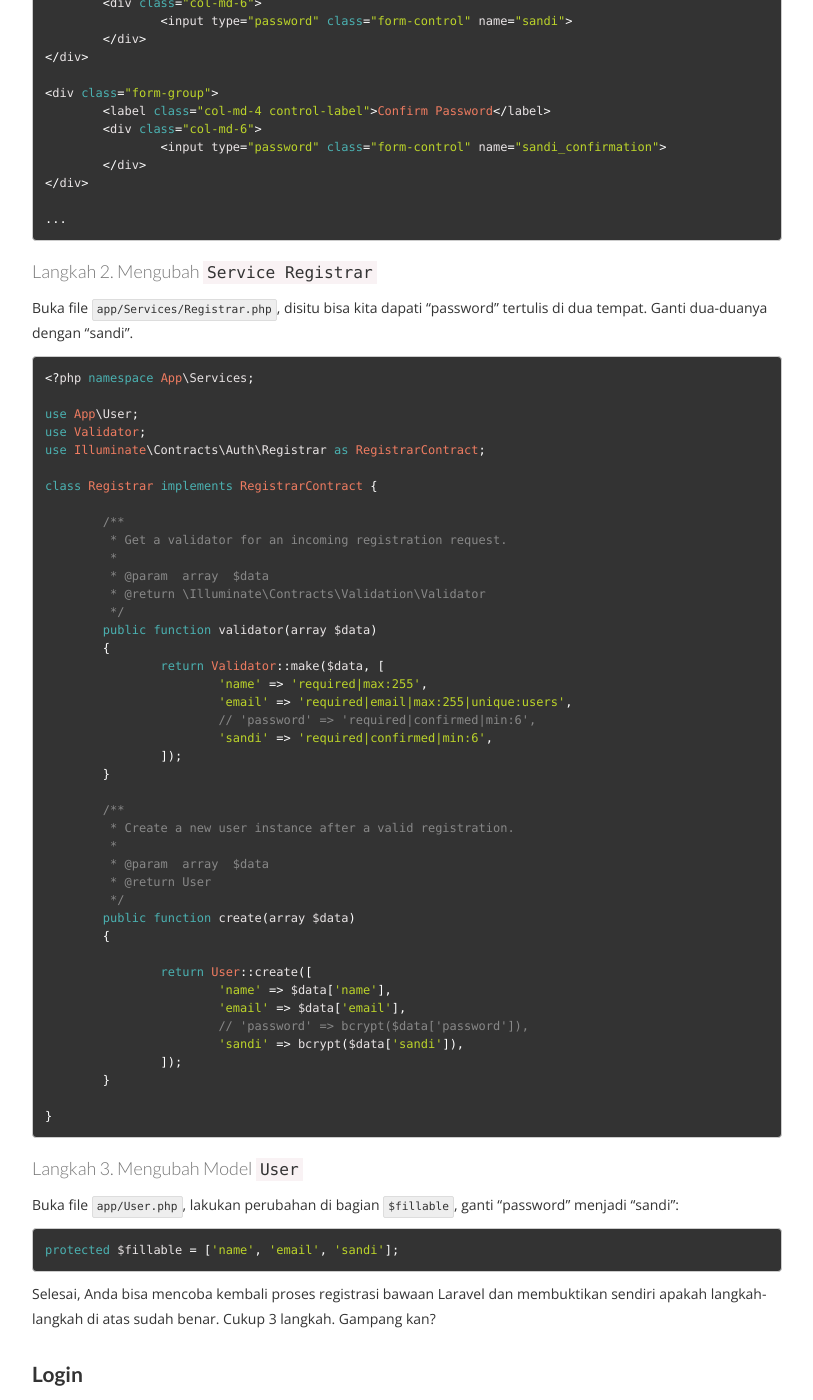
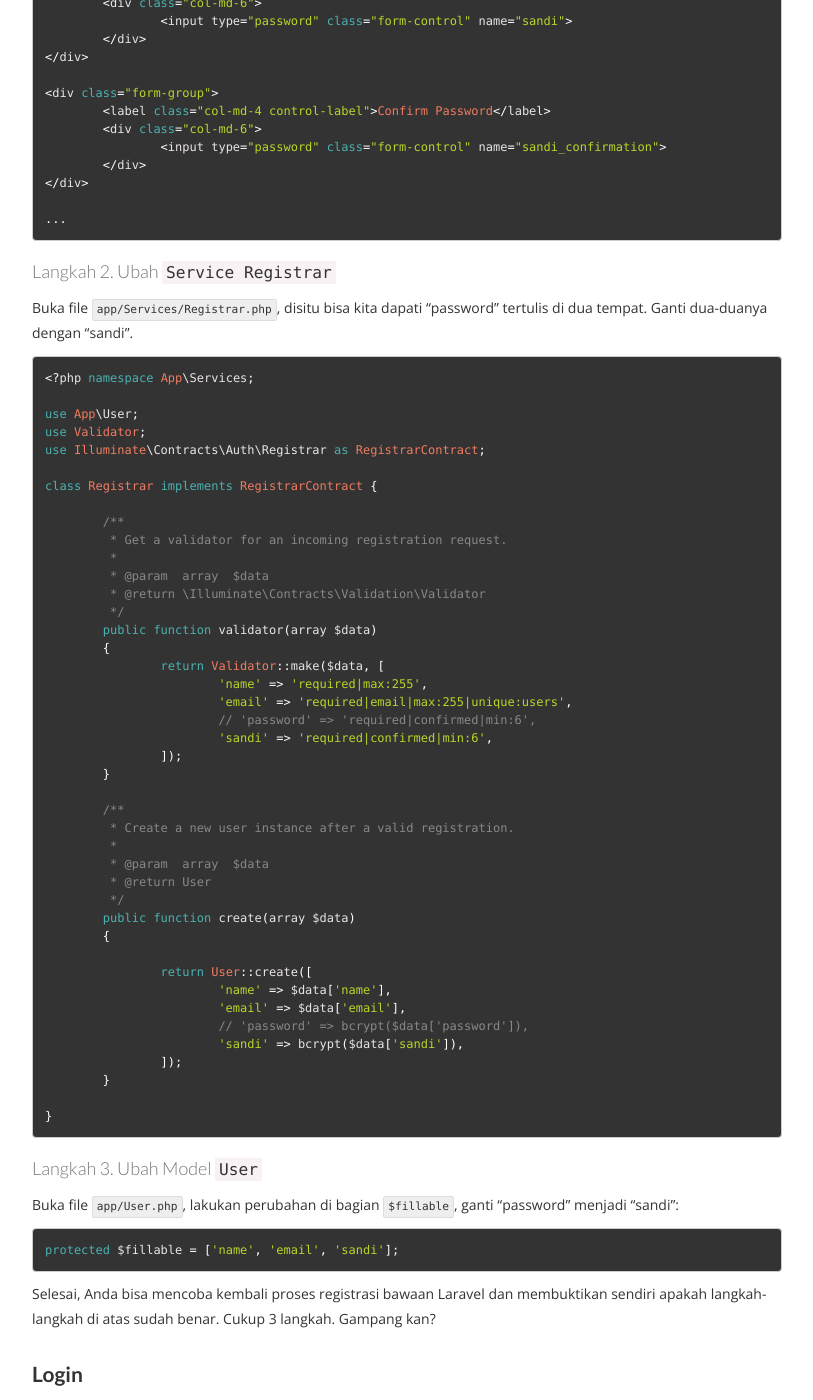
Before and after one commit to id-laravel/id-laravel.github.io, a Jekyll site: the page built from _posts/2015-04-05-custom-field-autentikasi-default.md, in a window 1280 px wide and 1400 px high, scrolled down 937 px. Shown: the whole window, without its empty margins (233-1046 px from the left). Built offline with Jekyll 4.4.1, drawn with Linux system fonts in a browser that asks for light colours; nearby versions of some CDN libraries; comment, search, counter and statistics services are not loaded; some of the changed text lies outside the part shown.

Commit message:
copywrite

```diff
--- a/_posts/2015-04-05-custom-field-autentikasi-default.md
+++ b/_posts/2015-04-05-custom-field-autentikasi-default.md
@@ -18,7 +18,7 @@ Kolom password digunakan baik ketika registrasi ataupun login. Oleh karena itu,
 
 ### Registrasi
 
-#### Langkah 1. Mengubah `View`
+#### Langkah 1. Ubah `View`
 
 Buka file `resources/views/auth/register.blade.php`. Disitu terdapat dua buah tag `input`, yaitu untuk password dan password_confirmasion. Ubah atribut `name` masing-masing menjadi "sandi" dan "sandi_confirmation":
 
@@ -41,7 +41,7 @@ Buka file `resources/views/auth/register.blade.php`. Disitu terdapat dua buah ta
 	...
 
 
-#### Langkah 2. Mengubah `Service Registrar`
+#### Langkah 2. Ubah `Service Registrar`
 
 Buka file `app/Services/Registrar.php`, disitu bisa kita dapati "password" tertulis di dua tempat. Ganti dua-duanya dengan "sandi".
 
@@ -88,7 +88,7 @@ Buka file `app/Services/Registrar.php`, disitu bisa kita dapati "password" tertu
 
 	}
 
-#### Langkah 3. Mengubah Model `User`
+#### Langkah 3. Ubah Model `User`
 
 Buka file `app/User.php`, lakukan perubahan di bagian `$fillable`, ganti "password" menjadi "sandi":
 
@@ -99,7 +99,7 @@ Selesai, Anda bisa mencoba kembali proses registrasi bawaan Laravel dan membukti
 
 ### Login
 
-#### Langkah 1. Mengubah Model `User`
+#### Langkah 1. Ubah Model `User`
 
 Buka kembali file `app/User.php`, tambahkan (atau lebih tepatnya override) fungsi `getAuthPassword`:
 
```
